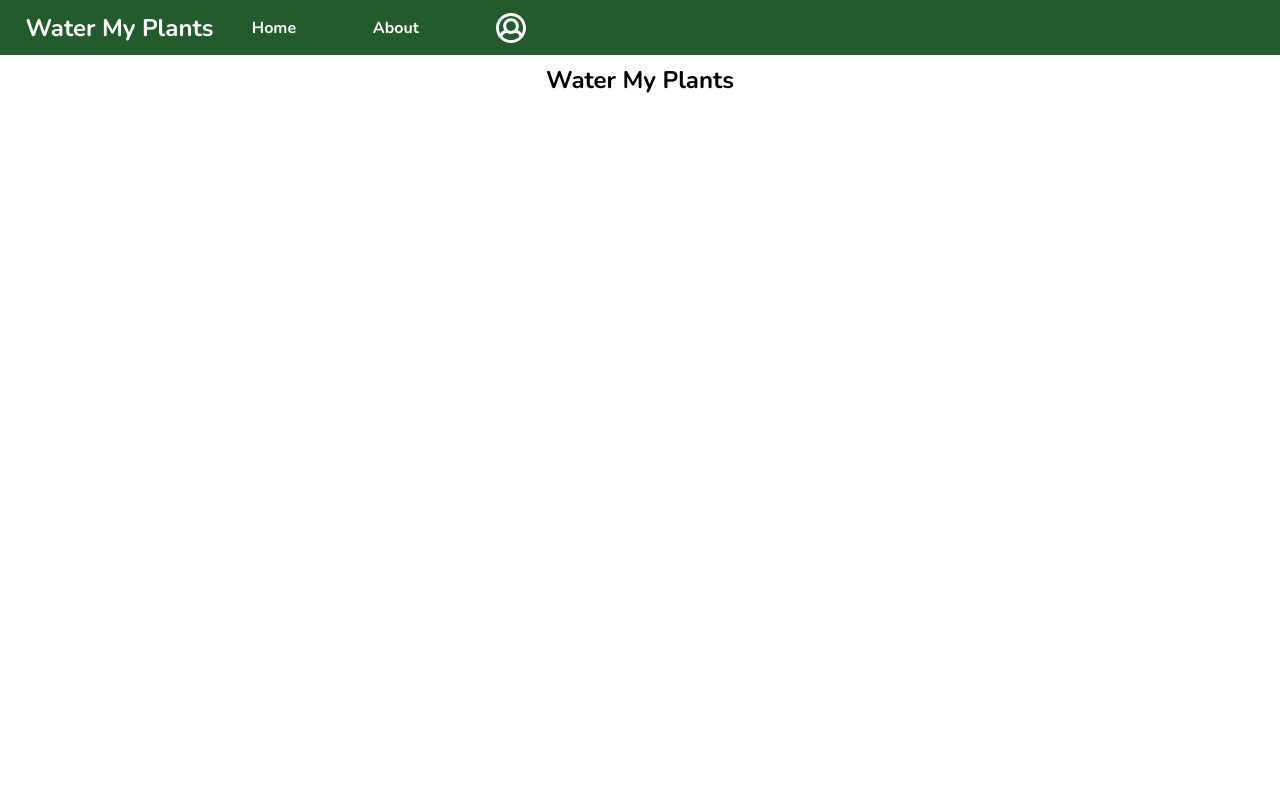
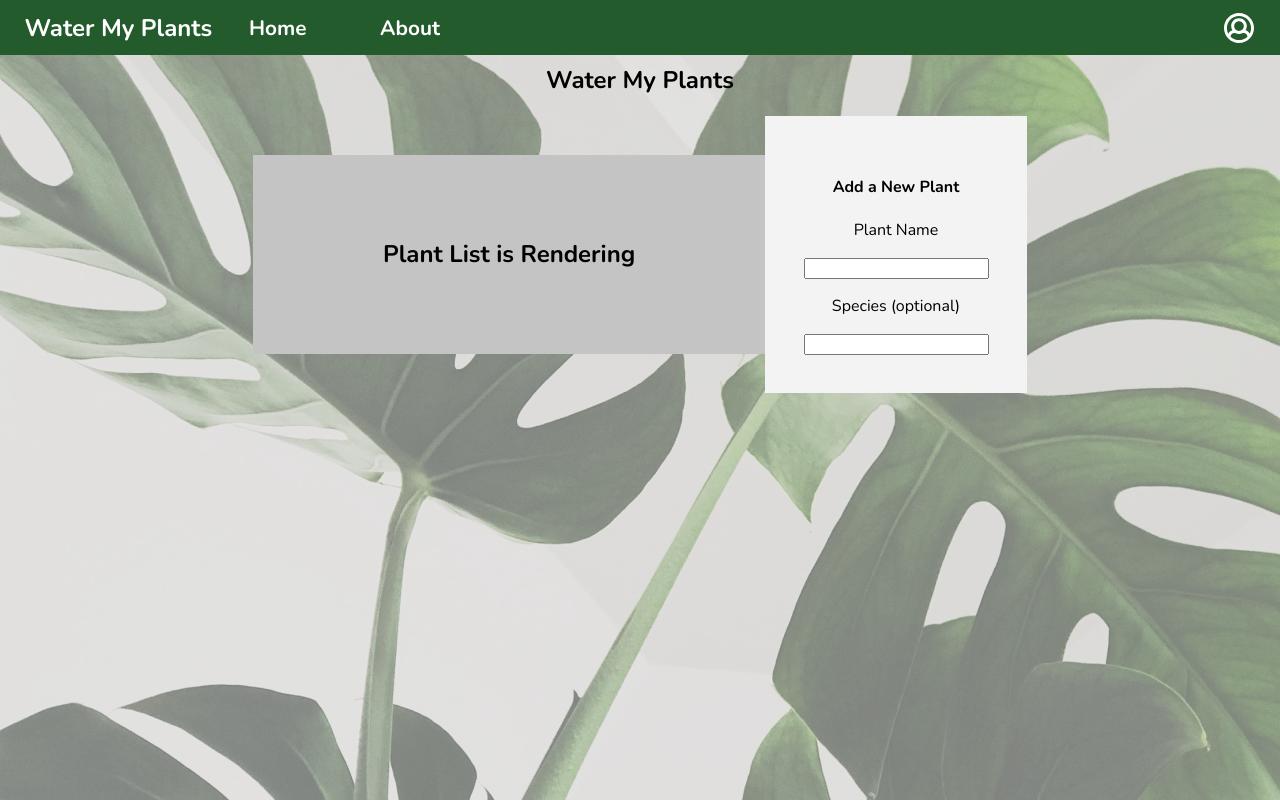
Before and after one commit to niko831/front_end, a React (Create React App) app in the folder my-dashboard/: page /dashboard in a window 1280 px wide. Built offline with nearby package versions, Linux system fonts and the light colour scheme; sample sign-in values are in the browser's storage.

Commit message:
Finished setting up CRA and major dependencies which I listed on the ReadMe. Began sculpting out a few components. Also built out PrivateRoute to be implemented once we have authentication set up for routing.

```diff
--- a/my-dashboard/src/App.css
+++ b/my-dashboard/src/App.css
@@ -1,4 +1,8 @@
 @import url('https://fonts.googleapis.com/css2?family=Nunito:ital,wght@0,300;0,400;0,700;1,300&display=swap');
+
+body {
+  background: url('./assets/dashBackground.png');
+}
 
 .App {
   text-align: center;
@@ -8,7 +12,7 @@
 
 .fixed-nav {
   display: flex;
-  flex-wrap: wrap;
+  flex-wrap: nowrap;
   align-items: center;
   align-content: center;
   position: fixed;
@@ -22,25 +26,80 @@
   box-sizing: border-box;
 }
 
+.left-nav {
+  display: flex;
+  flex-wrap: nowrap;
+  align-items: center;
+  color: white;
+  width: 100%;
+}
 
-.fixed-nav p {
+
+.left-nav p {
   margin: 0;
   margin-left: 2%;
   font-style: normal;
   font-weight: bold;
   font-size: 1.5rem;
+
 }
 
-.fixed-nav a {
+.left-nav a {
   margin: 0 3%;
   text-decoration: none;
   color: #ffffff;
   font-weight: bold;
-  font-size: 1rem;
+  font-size: 1.3rem;
   display: flex;
   align-items: end;
+
 }
+
+.userIcon {
+  margin-right: 2%;
+  margin-top: 0.5%;
+}
+
 
 h2 {
   margin-top: 5%;
 }
+
+.dashboardComponents {
+  display: flex;
+  flex-wrap: nowrap;
+  align-items: center;
+  justify-content: center;
+}
+
+.plantList {
+  width: 30%;
+  padding: 5%;
+  background: #C4C4C4;
+}
+
+.newPlant {
+  background: #F2F3F2;
+  padding: 3%;
+}
+
+.userCard {
+  background: #F2F3F2;
+  width: 40%;
+  display: flex;
+  flex-wrap: wrap;
+  flex-direction: column;
+  align-content: center;
+}
+
+.userCard img {
+  width: 30%;
+  border-radius: 50%;
+  height: 100px;
+  width: 100px;
+  object-fit: cover;
+}
+
+.userCard form button {
+  display: inline-block;
+}
--- a/my-dashboard/src/App.js
+++ b/my-dashboard/src/App.js
@@ -5,6 +5,7 @@ import Dashboard from './components/Dashboard';
 import Plant from './components/Plant';
 import Login from './components/Login';
 import PrivateRoute from './components/PrivateRoute';
+import UserCard from './components/UserCard';
 
 function App() {
   return (
@@ -12,6 +13,7 @@ function App() {
     <div className="App">
       {/* <Route exact path='/' component={Login} /> */}
       <PrivateRoute path='/dashboard' component={Dashboard} />
+      <PrivateRoute path='/usercard' component={UserCard} />
     </div>
     </Router>
   );
--- a/my-dashboard/src/components/Dashboard.js
+++ b/my-dashboard/src/components/Dashboard.js
@@ -1,20 +1,31 @@
 import React from 'react';
+import PlantList from './PlantList';
+import NewPlant from './NewPlant';
+import UserCard from './UserCard';
 
 const Dashboard = () => {
 
     return (
         <div>
             <nav className='fixed-nav'>
+                <div className='left-nav'>
                 <p>Water My Plants</p>
                 <a href='/dashboard'>Home</a>
                 <a href='#'>About</a>
-                <a href='#'>
-                <svg className="userIcon" width="30" height="30" viewBox="0 0 30 30" fill="none" xmlns="http://www.w3.org/2000/svg">
+                </div>
+                <div className='userIcon'>
+                <a href='/usercard'>
+                <svg width="30" height="30" viewBox="0 0 30 30" fill="none" xmlns="http://www.w3.org/2000/svg">
                 <path d="M15 0C6.71571 0 0 6.71571 0 15C0 23.2843 6.71571 30 15 30C23.2843 30 30 23.2843 30 15C30 6.71571 23.2843 0 15 0ZM15 2.90323C21.6854 2.90323 27.0968 8.31357 27.0968 15C27.0968 17.0855 26.5702 19.0469 25.6427 20.7589C24.8321 19.1625 23.3731 17.8833 21.5671 17.3372C22.3905 16.0772 22.8327 14.6049 22.8327 13.0645C22.8327 8.73575 19.3295 5.23185 15 5.23185C10.6712 5.23185 7.16734 8.73502 7.16734 13.0645C7.16734 14.6049 7.60948 16.0772 8.4329 17.3372C6.62921 17.8826 5.16907 19.1603 4.3572 20.7589C3.4298 19.047 2.90323 17.0856 2.90323 15C2.90323 8.31466 8.31357 2.90323 15 2.90323ZM10.1613 13.0645C10.1613 10.3922 12.3276 8.22581 15 8.22581C17.6724 8.22581 19.8387 10.3922 19.8387 13.0645C19.8387 15.7369 17.6724 17.9032 15 17.9032C12.3276 17.9032 10.1613 15.7369 10.1613 13.0645ZM6.53667 23.6457C6.62855 21.5894 8.32421 19.9504 10.4032 19.9504H11.2603C13.5791 21.2138 16.4219 21.2133 18.7397 19.9504H19.5968C21.6758 19.9504 23.3715 21.5894 23.4633 23.6457C18.7609 28.2494 11.2361 28.2465 6.53667 23.6457Z" fill="white"/>
                 </svg>
                 </a>
+                </div>
             </nav>
             <h2>Water My Plants</h2>
+            <div className="dashboardComponents">
+            <PlantList />
+            <NewPlant />
+            </div>
         </div>
     )
 }
--- a/my-dashboard/src/components/NewPlant.js
+++ b/my-dashboard/src/components/NewPlant.js
@@ -0,0 +1,22 @@
+import React from 'react';
+
+const NewPlant = () => {
+
+    return (
+        <div className='newPlant'>
+            <h4>Add a New Plant</h4>
+            <form>
+                <label>
+                <p>Plant Name</p>
+                <input type='text'/>
+                </label>
+                <label>
+                <p>Species (optional)</p>
+                <input type='text'/>
+                </label>
+            </form>
+        </div>
+    )
+}
+
+export default NewPlant;
--- a/my-dashboard/src/components/PlantList.js
+++ b/my-dashboard/src/components/PlantList.js
@@ -0,0 +1,13 @@
+import React from 'react';
+import '../App.css'
+
+const PlantList = () => {
+
+    return (
+        <div className="plantList">
+            <h2>Plant List is Rendering</h2>
+        </div>
+    )
+}
+
+export default PlantList;
--- /dev/null
+++ b/my-dashboard/src/components/UserCard.js
@@ -0,0 +1,28 @@
+import React from 'react';
+import Image from '../assets/dashBackground.png';
+
+import '../App.css'
+
+const UserCard = () => {
+
+    return (
+        <div className='userCard'>
+        <a href='/dashboard' aria-label='Close User Info Modal Box'>×</a>
+        <img src={Image}/>
+        <form>
+        <label>
+            <p>Username</p>
+            <input type='text'/>
+        </label>
+        <label>
+            <p>Phone Number</p>
+            <input type='text'/>
+        </label>
+        <button>Save Changes</button>
+        </form>
+        <button>LOG OUT</button>
+        </div>
+    )
+}
+
+export default UserCard
```
Also changed, not shown: my-dashboard/src/assets/dashBackground.png (added).
